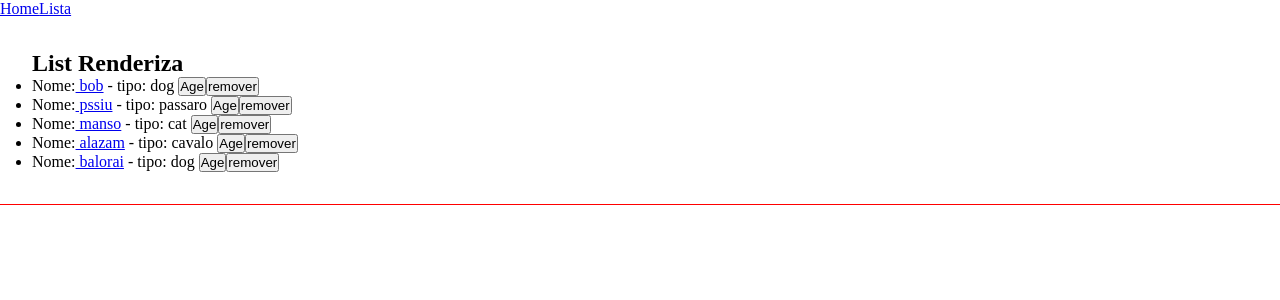
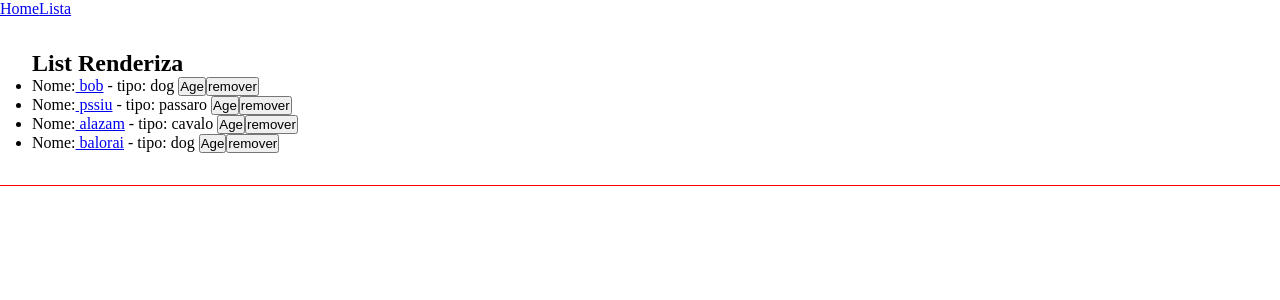
Before and after one commit to tiagobsb84/Angular_13-Curso, an Angular app: page /list in a window 1280 px wide. Shown: the top 300 px of the page. Built offline with nearby package versions, Linux system fonts and the light colour scheme; data requests are answered from the project's data file.

Commit message:
Excluindo os dados pelo service

```diff
--- a/db.json
+++ b/db.json
@@ -1,9 +1,28 @@
 {
-    "animals": [
-        {"id": 1, "name": "bob", "type": "dog", "age": 4 },
-        {"id": 2, "name": "pssiu", "type": "passaro", "age": 3 },
-        {"id": 3, "name": "manso", "type": "cat", "age": 5 },
-        {"id": 4, "name": "alazam", "type": "cavalo", "age": 2 },
-        {"id": 5, "name": "balorai", "type": "dog", "age": 1 }
-      ]
+  "animals": [
+    {
+      "id": 1,
+      "name": "bob",
+      "type": "dog",
+      "age": 4
+    },
+    {
+      "id": 2,
+      "name": "pssiu",
+      "type": "passaro",
+      "age": 3
+    },
+    {
+      "id": 4,
+      "name": "alazam",
+      "type": "cavalo",
+      "age": 2
+    },
+    {
+      "id": 5,
+      "name": "balorai",
+      "type": "dog",
+      "age": 1
+    }
+  ]
 }
--- a/src/app/components/lista-render/lista-render.component.ts
+++ b/src/app/components/lista-render/lista-render.component.ts
@@ -26,7 +26,8 @@ export class ListaRenderComponent implements OnInit {
   }
 
   removendoAnimal(animal: Animal){
-    this.animals = this.listService.remove(this.animals, animal);
+    this.animals = this.animals.filter((a) => animal.name != a.name );
+    this.listService.remove(animal.id).subscribe();
   }
 
   getAnimals(): void {
--- a/src/app/services/list.service.ts
+++ b/src/app/services/list.service.ts
@@ -13,8 +13,8 @@ export class ListService {
 
   constructor(private http: HttpClient) { }
 
-  remove(animals: Animal[], animal: Animal){
-    return animals.filter((a) => animal.name != a.name );
+  remove(id: number){
+    return this.http.delete(`${this.apiUrl}/${id}`);
   }
 
   getAll(): Observable<Animal[]> {
```
